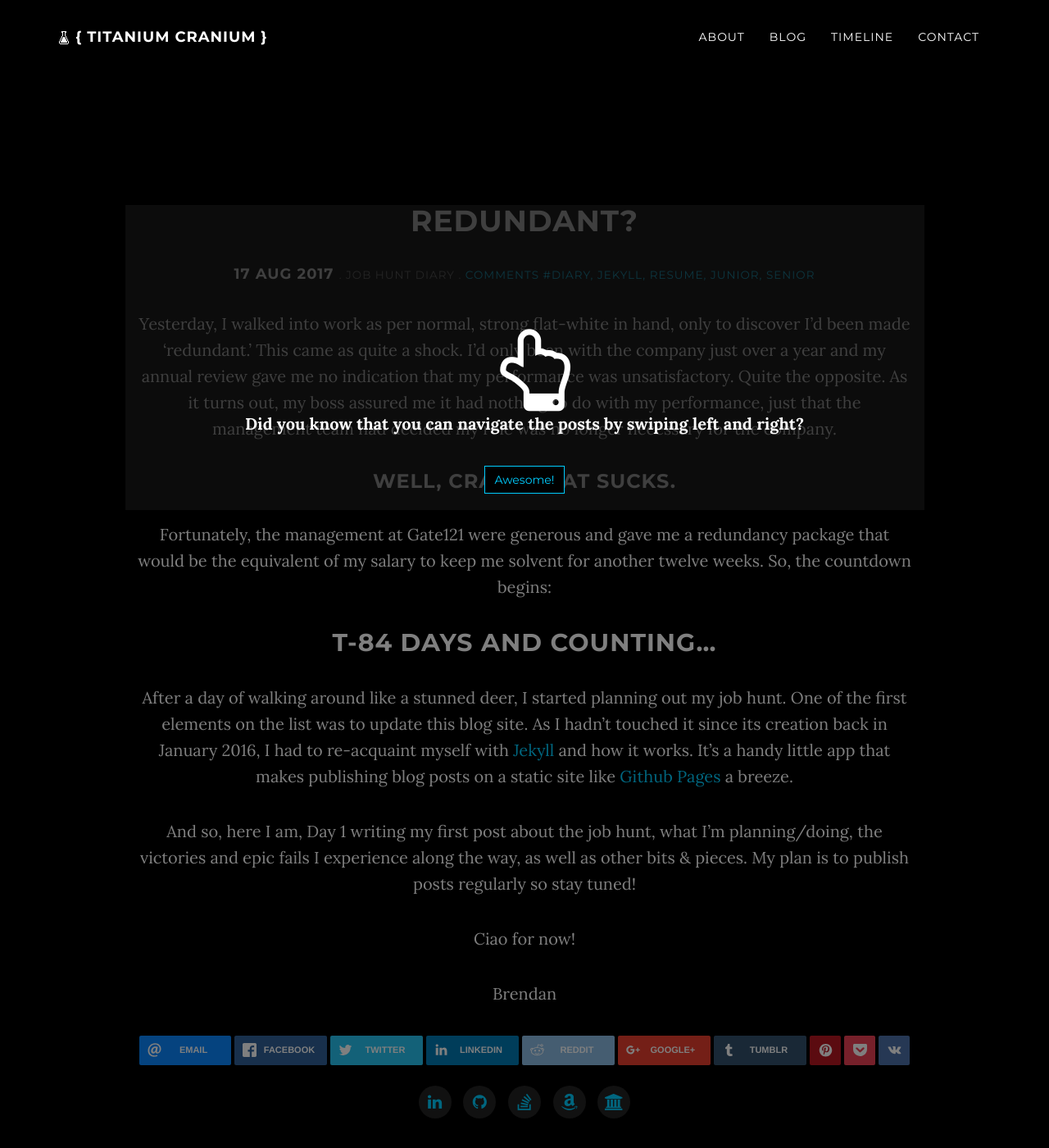
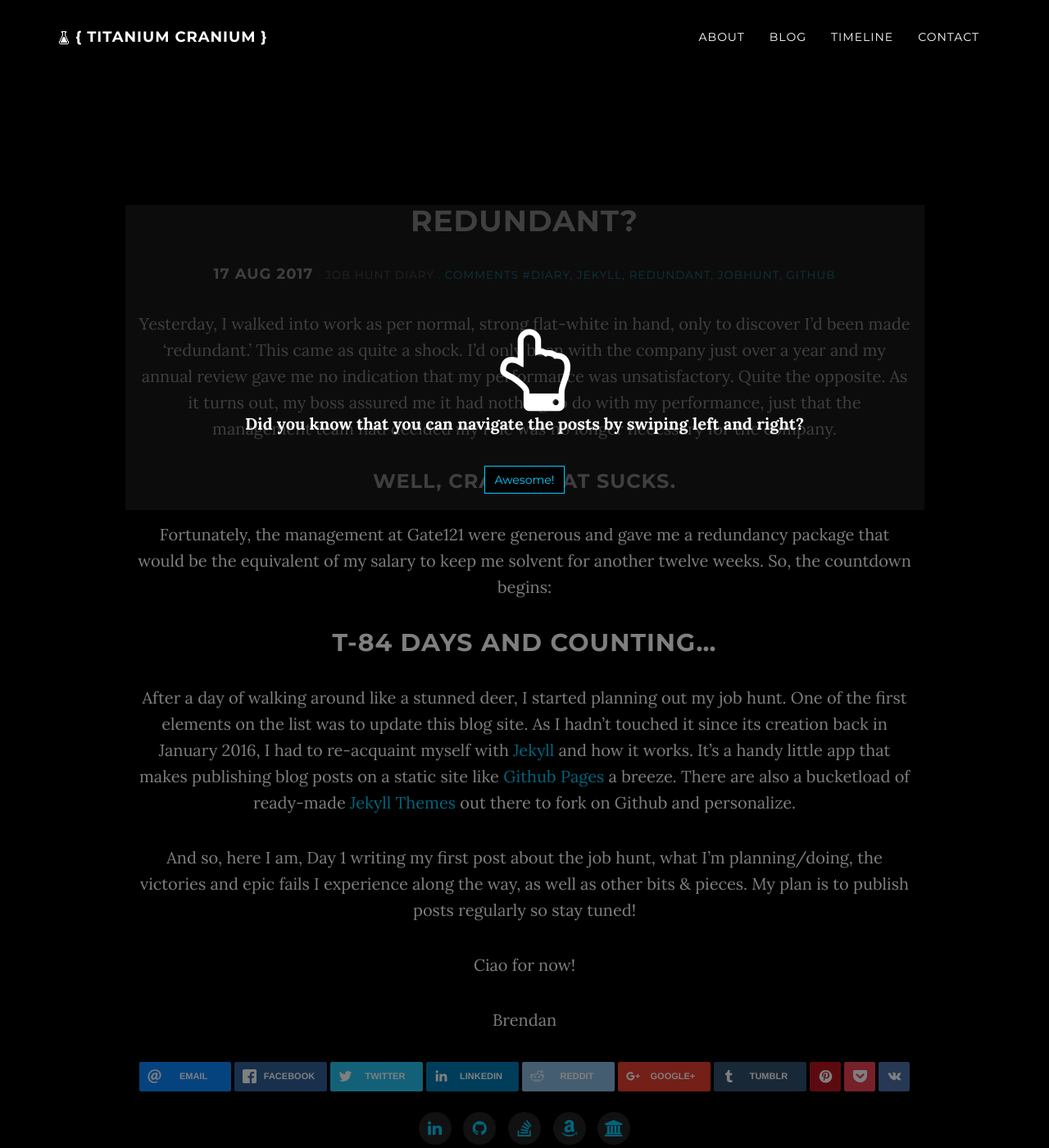
Before and after one commit to titanium-cranium/titanium-cranium.github.io, a Jekyll site: the page built from _posts/2017-08-17-redundant.md, in a window 1280 px wide and 1400 px high. Shown: the whole window at 82% size. Built offline with Jekyll 4.4.1, drawn with Linux system fonts in a browser that asks for light colours; nearby versions of some CDN libraries; comment, search, counter and statistics services are not loaded; a style sheet for code colours, icons or effects is not loaded.

Commit message:
another update

```diff
--- a/_posts/2017-08-17-redundant.md
+++ b/_posts/2017-08-17-redundant.md
@@ -3,7 +3,7 @@ layout: post
 section-type: post
 title: Redundant?
 category: job hunt diary
-tags: [ 'diary, jekyll, resume, junior, senior' ]
+tags: [ 'diary, jekyll, redundant, jobhunt, github' ]
 ---
 
 Yesterday, I walked into work as per normal, strong flat-white in hand, only to discover I'd been made 'redundant.'  This came as quite a shock. I'd only been with the company just over a year and my annual review gave me no indication that my performance was unsatisfactory.  Quite the opposite.  As it turns out, my boss assured me it had nothing to do with my performance, just that the management team had decided my role was no longer necessary for the company.
@@ -14,7 +14,7 @@ Fortunately, the management at Gate121 were generous and gave me a redundancy pa
 
 ## T-84 days and counting...
 
-After a day of walking around like a stunned deer, I started planning out my job hunt. One of the first elements on the list was to update this blog site. As I hadn't touched it since its creation  back in January 2016, I had to re-acquaint myself with [Jekyll](https://jekyllrb.com/) and how it works.  It's a handy little app that makes publishing blog posts on a static site like [Github Pages](https://pages.github.com/) a breeze.
+After a day of walking around like a stunned deer, I started planning out my job hunt. One of the first elements on the list was to update this blog site. As I hadn't touched it since its creation  back in January 2016, I had to re-acquaint myself with [Jekyll](https://jekyllrb.com/) and how it works.  It's a handy little app that makes publishing blog posts on a static site like [Github Pages](https://pages.github.com/) a breeze.  There are also a bucketload of ready-made [Jekyll Themes](http://themes.jekyllrc.org/) out there to fork on Github and personalize.
 
 
 And so, here I am, Day 1 writing my first post about the job hunt, what I'm planning/doing, the victories and epic fails I experience along the way, as well as other bits & pieces. My plan is to publish posts regularly so stay tuned!
```
